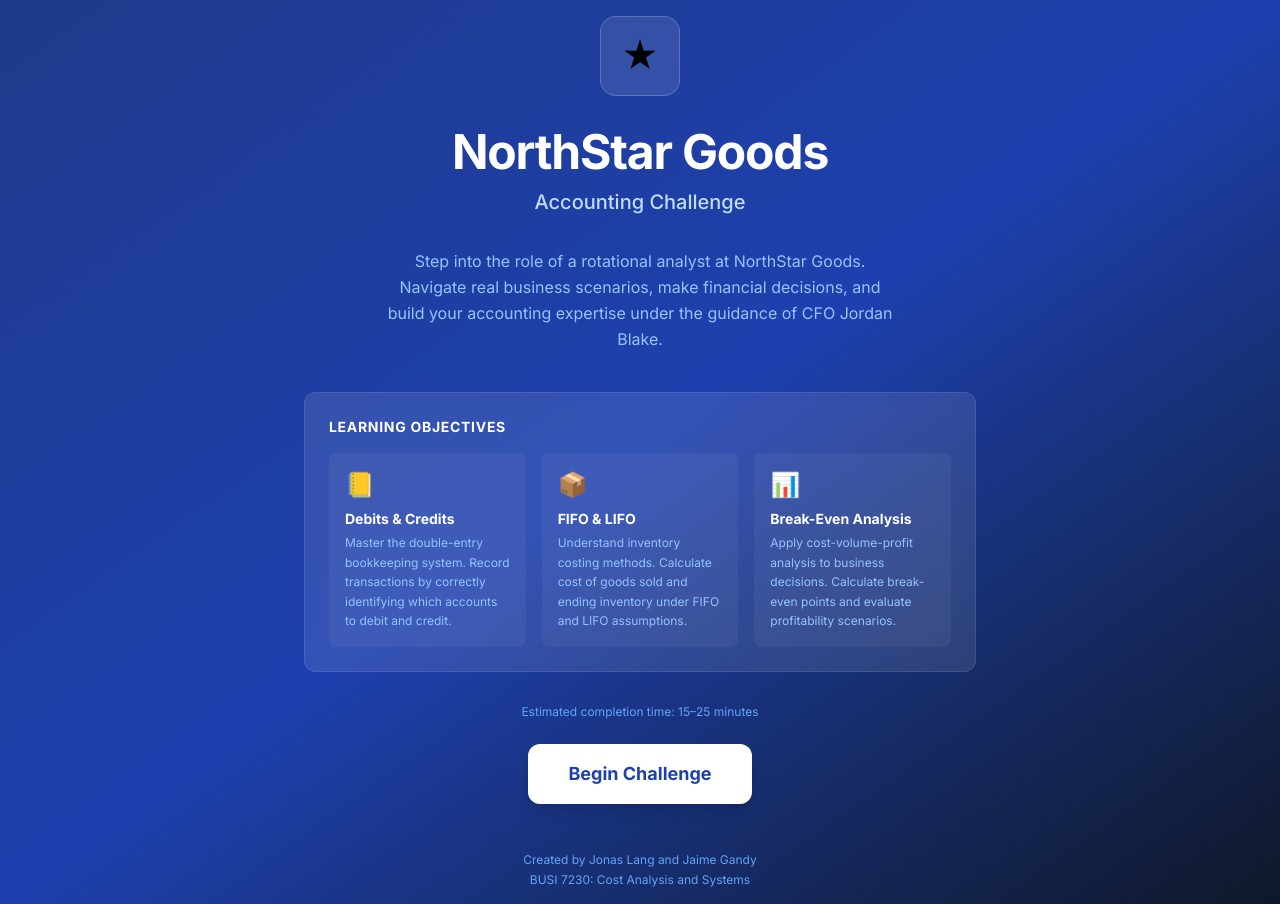
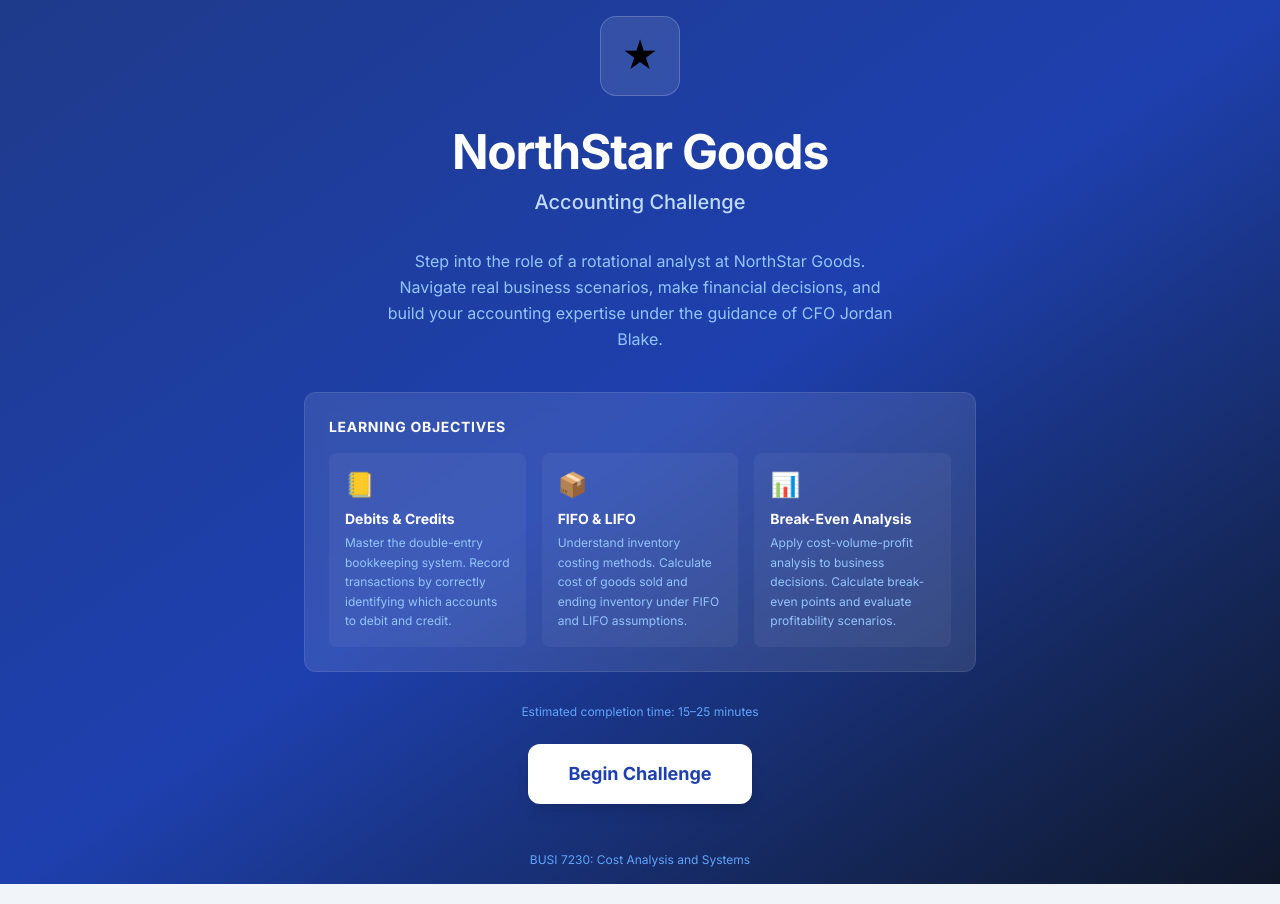
Before and after one commit to HockeyBear01/Accounting-Game, a React (Vite) app: page / in a window 1280 px wide. Built offline with nearby package versions, Linux system fonts and the light colour scheme.

Commit message:
Update StartScreen.tsx

```diff
--- a/src/components/StartScreen.tsx
+++ b/src/components/StartScreen.tsx
@@ -74,7 +74,6 @@ export function StartScreen({ onStart }: StartScreenProps) {
 
         {/* Attribution */}
         <div className="mt-12 text-primary-400 text-xs space-y-1">
-          <p>Created by Jonas Lang and Jaime Gandy</p>
           <p>BUSI 7230: Cost Analysis and Systems</p>
         </div>
       </div>
```
